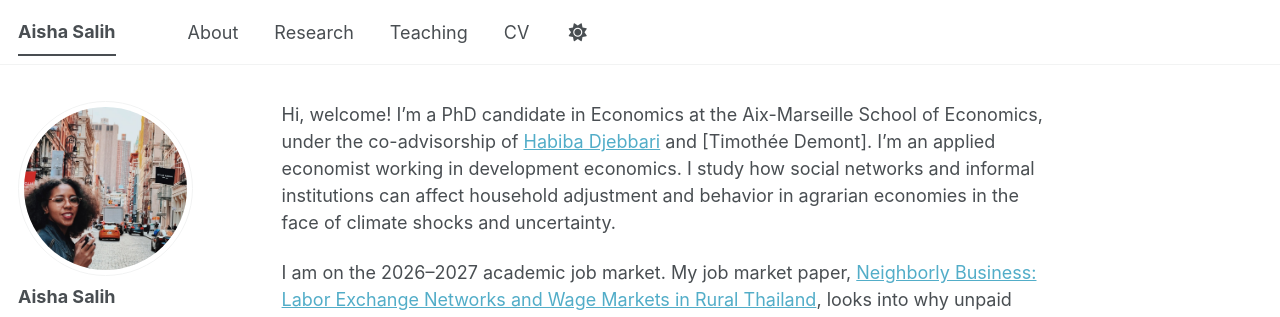
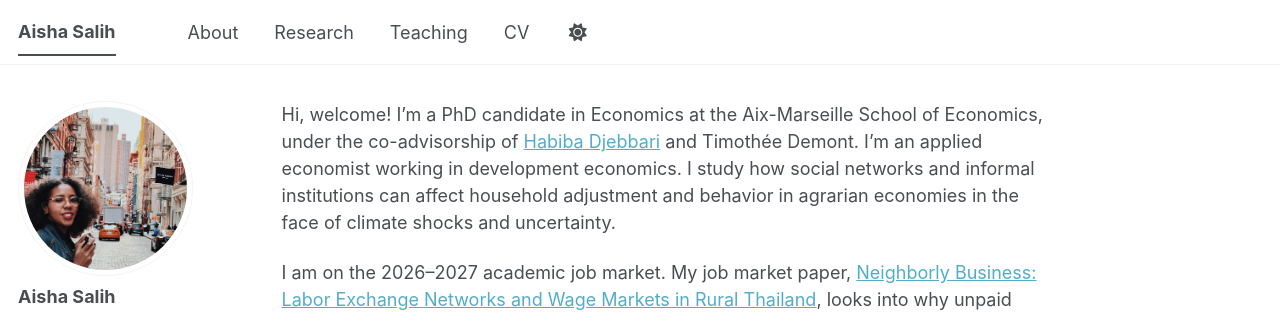
Before and after one commit to aishabsalih/aishabsalih.github.io, a Jekyll site: the page built from _pages/about.md, in a window 1280 px wide and 1093 px high. Shown: the top 317 px of the window. Built offline with Jekyll 4.4.1, drawn with Linux system fonts in a browser that asks for light colours; a style sheet for code colours, icons or effects is not loaded.

```diff
--- a/_pages/about.md
+++ b/_pages/about.md
@@ -9,7 +9,7 @@ redirect_from:
   - /about-me/
 ---
 
-Hi, welcome! I'm a PhD candidate in Economics at the Aix-Marseille School of Economics, under the co-advisorship of [Habiba Djebbari](https://www.amse-aixmarseille.fr/fr/membres/djebbari) and [Timothée Demont]. I'm an applied economist working in development economics. I study how social networks and informal institutions can affect household adjustment and behavior in agrarian economies in the face of climate shocks and uncertainty.
+Hi, welcome! I'm a PhD candidate in Economics at the Aix-Marseille School of Economics, under the co-advisorship of [Habiba Djebbari](https://www.amse-aixmarseille.fr/fr/membres/djebbari) and Timothée Demont. I'm an applied economist working in development economics. I study how social networks and informal institutions can affect household adjustment and behavior in agrarian economies in the face of climate shocks and uncertainty.
 
 I am on the 2026–2027 academic job market. My job market paper, [Neighborly Business: Labor Exchange Networks and Wage Markets in Rural Thailand]({{ site.jmp_pdf }}), looks into why unpaid reciprocal labor networks may persist in monetized rural markets and their impact on access to wage labor.
 
```
